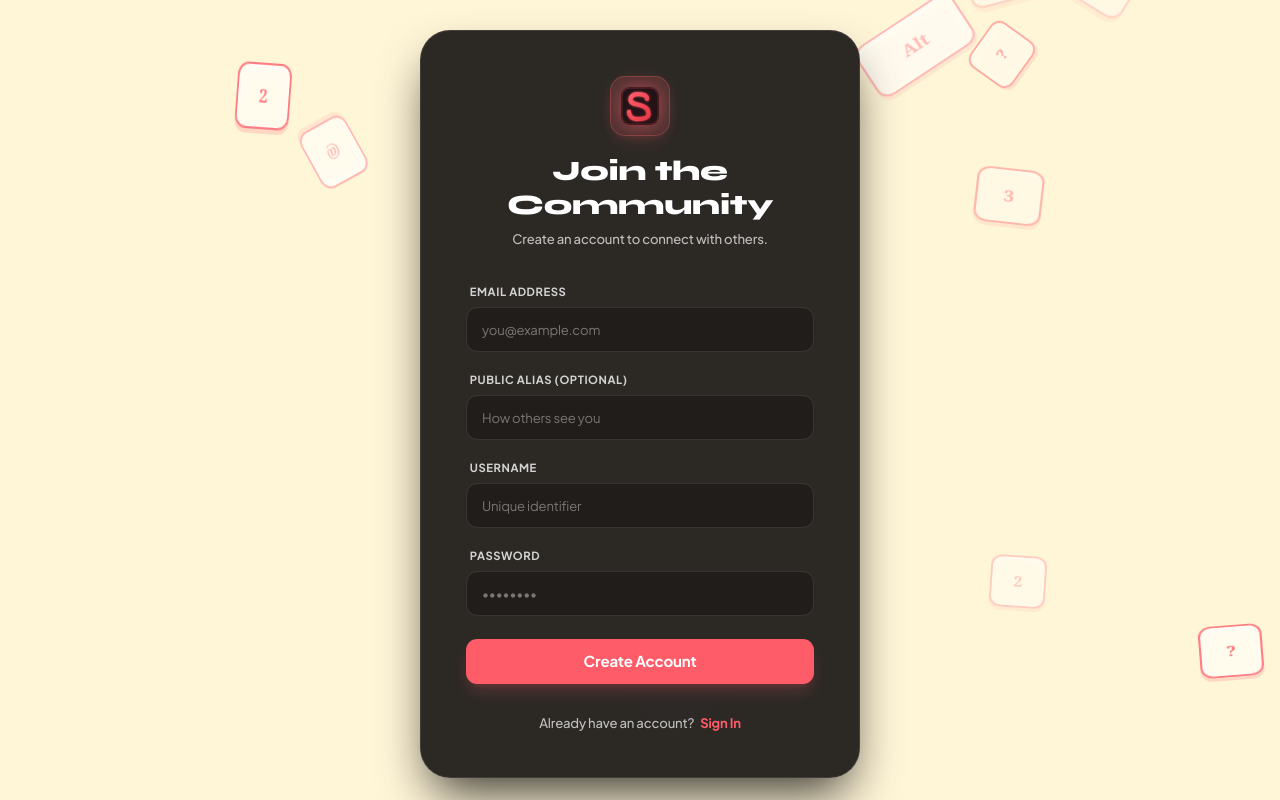
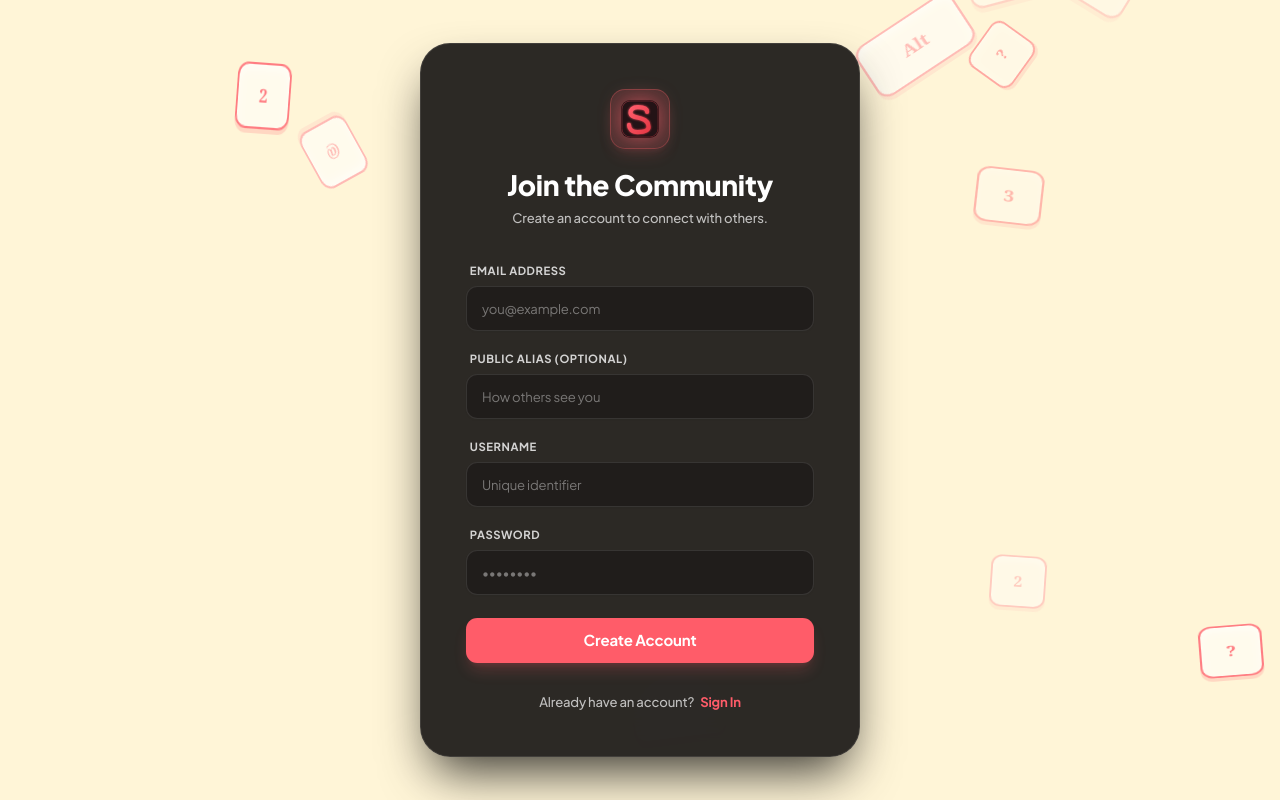
Before and after one commit to sabinsubediofficial/Nigord, a React (Vite) app: page /register in a window 1280 px wide. Built offline with nearby package versions, Linux system fonts and the light colour scheme; no server answers.

Commit message:
style: Unify typography to clean Plus Jakarta Sans and Outfit across all headings and display elements

```diff
--- a/src/index.css
+++ b/src/index.css
@@ -21,12 +21,12 @@
 }
 
 .font-luxury {
-  font-family: 'Syne', 'Outfit', sans-serif;
-  letter-spacing: -0.02em;
+  font-family: 'Plus Jakarta Sans', 'Outfit', sans-serif;
+  letter-spacing: -0.01em;
 }
 
 .font-display {
-  font-family: 'Syne', 'Outfit', sans-serif;
+  font-family: 'Plus Jakarta Sans', 'Outfit', sans-serif;
   letter-spacing: -0.01em;
 }
 
@@ -35,7 +35,7 @@
 }
 
 .font-mighty-souly {
-  font-family: 'Syne', 'Outfit', sans-serif;
+  font-family: 'Outfit', 'Plus Jakarta Sans', sans-serif;
 }
 
 @layer base {
@@ -112,9 +112,9 @@
   }
 
   h1, h2, h3, h4, h5, h6, .display-font {
-    font-family: 'Syne', 'Outfit', 'Plus Jakarta Sans', sans-serif;
+    font-family: 'Plus Jakarta Sans', 'Outfit', system-ui, sans-serif;
     font-weight: 700;
-    letter-spacing: -0.02em;
+    letter-spacing: -0.015em;
   }
 
   /* Focus ring for accessibility */
--- a/tailwind.config.js
+++ b/tailwind.config.js
@@ -19,8 +19,8 @@ export default {
     extend: {
       fontFamily: {
         sans: ['"Plus Jakarta Sans"', 'system-ui', '-apple-system', 'BlinkMacSystemFont', 'sans-serif'],
-        display: ['"Syne"', '"Outfit"', 'sans-serif'],
-        luxury: ['"Syne"', '"Outfit"', 'sans-serif'],
+        display: ['"Plus Jakarta Sans"', '"Outfit"', 'sans-serif'],
+        luxury: ['"Plus Jakarta Sans"', '"Outfit"', 'sans-serif'],
         jakarta: ['"Plus Jakarta Sans"', 'sans-serif'],
       },
       colors: {
```
